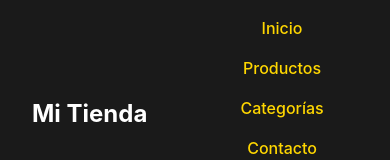
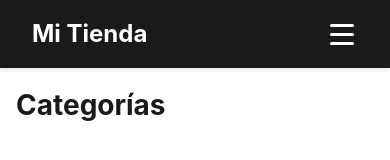
Before and after one commit to johanjaguardev/SENA-ecommerce, a React (Vite) app: page / in a window 390 px wide. Shown: the top 160 px of the page. Built offline with nearby package versions, Linux system fonts and the light colour scheme.

Commit message:
Add HamburguerMenu component with styles and integrate into Header

```diff
--- /dev/null
+++ b/src/components/HamburguerMenu/index.tsx
@@ -0,0 +1,39 @@
+import React, { useState } from 'react';
+import './styles.scss';
+import type { HamburguerMenuProps } from '../../types';
+
+const HamburguerMenu: React.FC<HamburguerMenuProps> = ({ items }) => {
+  const [isOpen, setIsOpen] = useState(false);
+
+  const toggleMenu = () => {
+    setIsOpen(!isOpen);
+  };
+
+  return (
+    <div className="hamburger-menu">
+      <button
+        className={`hamburger-menu__button ${isOpen ? 'hamburger-menu__button--open' : ''}`}
+        onClick={toggleMenu}
+        aria-label="Toggle menu"
+      >
+        <span className="hamburger-menu__line"></span>
+        <span className="hamburger-menu__line"></span>
+        <span className="hamburger-menu__line"></span>
+      </button>
+
+      <nav className={`hamburger-menu__nav ${isOpen ? 'hamburger-menu__nav--open' : ''}`}>
+        <ul className="hamburger-menu__list">
+          {items.map((item, index) => (
+            <li key={index} className="hamburger-menu__item">
+              <a href={item.href} onClick={toggleMenu} className="hamburger-menu__link">
+                {item.label}
+              </a>
+            </li>
+          ))}
+        </ul>
+      </nav>
+    </div>
+  );
+};
+
+export default HamburguerMenu;
--- /dev/null
+++ b/src/components/HamburguerMenu/styles.scss
@@ -0,0 +1,122 @@
+/* Hamburger Menu Styles */
+
+.hamburger-menu {
+  position: relative;
+
+  &__button {
+    background: transparent;
+    border: none;
+    cursor: pointer;
+    display: flex;
+    flex-direction: column;
+    gap: 0.375rem;
+    height: 2rem;
+    justify-content: center;
+    padding: 0.25rem;
+    position: relative;
+    width: 2rem;
+    z-index: 1001;
+
+    &:focus-visible {
+      outline: 2px solid #ffd700;
+      outline-offset: 2px;
+    }
+
+    &--open {
+      .hamburger-menu__line {
+        &:nth-child(1) {
+          transform: rotate(45deg) translateY(0.5rem);
+        }
+
+        &:nth-child(2) {
+          opacity: 0;
+        }
+
+        &:nth-child(3) {
+          transform: rotate(-45deg) translateY(-0.5rem);
+        }
+      }
+    }
+  }
+
+  &__line {
+    background-color: white;
+    border-radius: 2px;
+    display: block;
+    height: 3px;
+    transition: all 0.3s ease-in-out;
+    width: 100%;
+  }
+
+  &__nav {
+    background-color: #1a1a1a;
+    box-shadow: 0 4px 12px rgba(0, 0, 0, 0.15);
+    left: 0;
+    max-height: 0;
+    opacity: 0;
+    overflow: hidden;
+    position: absolute;
+    top: 3rem;
+    transition:
+      max-height 0.3s ease-in-out,
+      opacity 0.3s ease-in-out;
+    visibility: hidden;
+    width: 100%;
+    z-index: 1000;
+
+    &--open {
+      max-height: 500px;
+      opacity: 1;
+      visibility: visible;
+    }
+  }
+
+  &__list {
+    list-style: none;
+    margin: 0;
+    padding: 1rem 0;
+  }
+
+  &__item {
+    border-bottom: 1px solid #333;
+
+    &:last-child {
+      border-bottom: none;
+    }
+  }
+
+  &__link {
+    color: white;
+    display: block;
+    font-weight: 500;
+    padding: 0.875rem 1.5rem;
+    text-decoration: none;
+    transition:
+      background-color 0.2s,
+      padding-left 0.2s;
+
+    &:hover {
+      background-color: #2a2a2a;
+      padding-left: 2rem;
+    }
+
+    &:active {
+      background-color: #333;
+    }
+  }
+}
+
+/* Responsive adjustments */
+@media (min-width: 769px) {
+  .hamburger-menu {
+    display: none;
+  }
+}
+
+@media (max-width: 768px) {
+  .hamburger-menu__nav {
+    min-width: 250px;
+    right: 0;
+    width: auto;
+  }
+}
--- a/src/components/Header/index.tsx
+++ b/src/components/Header/index.tsx
@@ -1,5 +1,6 @@
 import React from 'react';
 import './styles.scss';
+import HamburguerMenu from '../HamburguerMenu';
 
 const Header: React.FC = () => {
   return (
@@ -23,6 +24,14 @@ const Header: React.FC = () => {
             🛒 Carrito (0)
           </button>
         </nav>
+        <HamburguerMenu
+          items={[
+            { label: 'Inicio', href: '#inicio' },
+            { label: 'Productos', href: '#productos' },
+            { label: 'Categorías', href: '#categorias' },
+            { label: 'Contacto', href: '#contacto' },
+          ]}
+        />
       </div>
     </header>
   );
--- a/src/components/Header/styles.scss
+++ b/src/components/Header/styles.scss
@@ -52,6 +52,10 @@
     flex-wrap: wrap;
     gap: 2rem;
     align-items: center;
+
+    @media (max-width: 768px) {
+      display: none;
+    }
   }
 
   &__nav-link {
--- a/src/types/index.ts
+++ b/src/types/index.ts
@@ -29,3 +29,7 @@ export interface ProductCardProps {
 export interface ProductGridProps {
   products: Product[];
 }
+
+export interface HamburguerMenuProps {
+  items: Array<{ label: string; href: string }>;
+}
```
